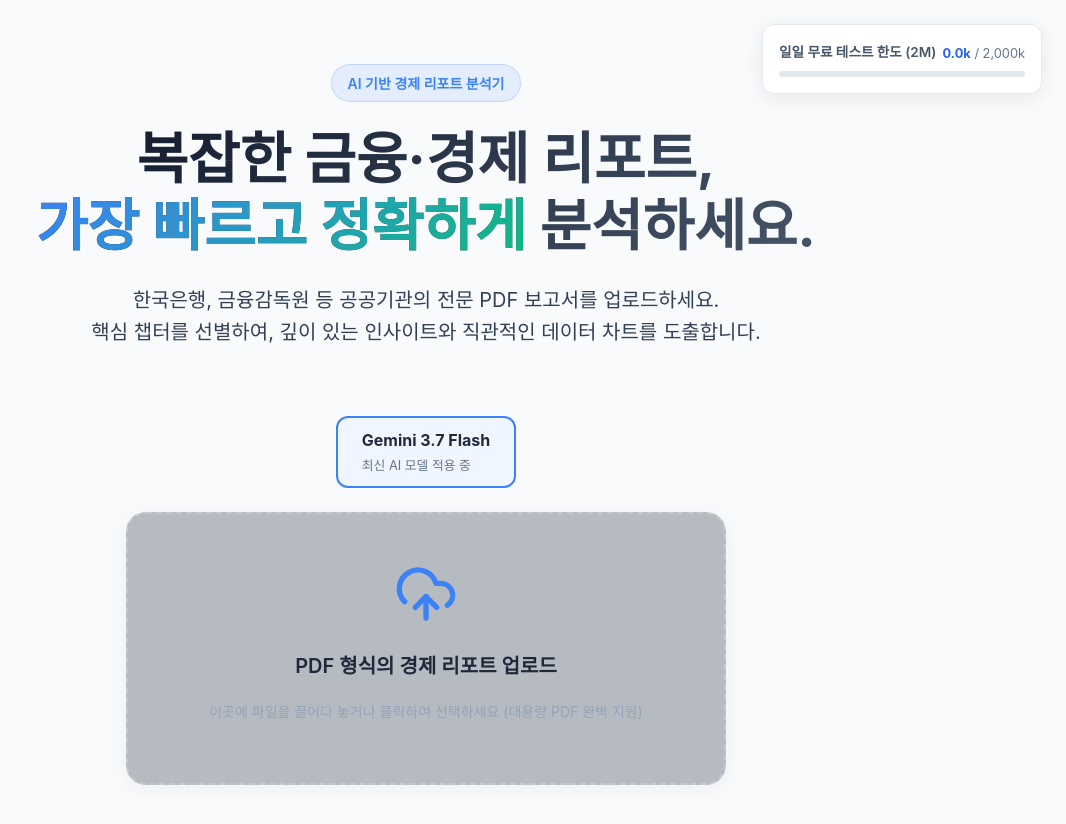
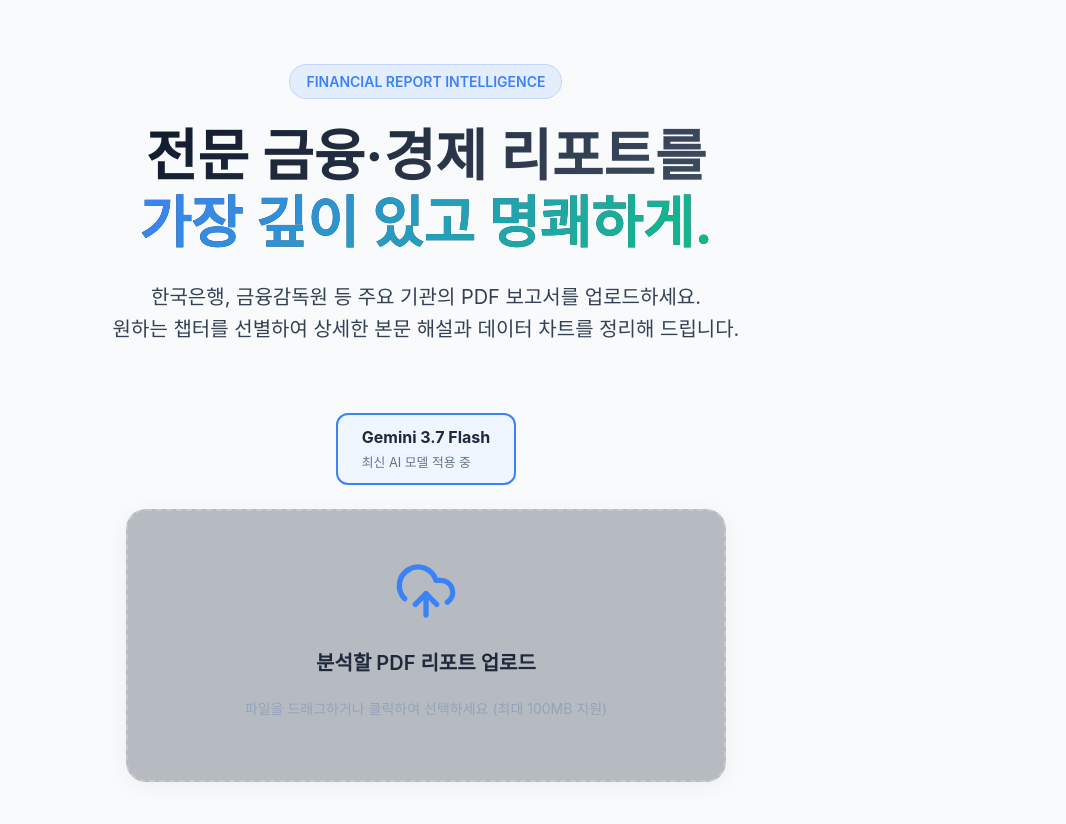
Before and after one commit to dodazi838/spoonfed-finance, a Next.js app: page / in a window 1280 px wide. Shown: the top 824 px of the page, without its empty margins (214-1280 px from the left). Built offline with nearby package versions, Linux system fonts and the light colour scheme; a web font is replaced by a local one.

Commit message:
design: refine landing page copy and clean top bar UI

```diff
--- a/src/app/page.tsx
+++ b/src/app/page.tsx
@@ -407,34 +407,15 @@ export default function Home() {
   return (
     <main className={styles.container}>
 
-      {/* 글로벌 토큰 위젯 */}
-      {isClient && (
-        <div className={styles.tokenWidget} title="API 할당량 초과 에러(429) 발생 시, 분당 요청 횟수(RPM) 또는 분당 토큰(TPM) 한도에 도달한 것이므로 1~2분 후 다시 시도해주세요.">
-          <div className={styles.tokenWidgetHeader}>
-            <span className={styles.tokenWidgetLabel}>일일 무료 테스트 한도 (2M)</span>
-            <span className={styles.tokenWidgetValue}>
-              <strong className={styles.tokenWidgetValueStrong}>{tokenFormatted}</strong> / 2,000k
-            </span>
-          </div>
-          <div className={styles.tokenWidgetTrack}>
-            <div style={{
-              width: `${tokenPercent}%`, height: '100%',
-              backgroundColor: tokenColor,
-              transition: 'width 0.5s ease-out, background-color 0.5s'
-            }} />
-          </div>
-        </div>
-      )}
-
       <section className={`${styles.hero} animate-fade-in`}>
-        <div className={styles.badge}>AI 기반 경제 리포트 분석기</div>
+        <div className={styles.badge}>FINANCIAL REPORT INTELLIGENCE</div>
         <h1 className={styles.title}>
-          복잡한 금융·경제 리포트,<br />
-          <span>가장 빠르고 정확하게</span> 분석하세요.
+          전문 금융·경제 리포트를<br />
+          <span>가장 깊이 있고 명쾌하게.</span>
         </h1>
         <p className={styles.description}>
-          한국은행, 금융감독원 등 공공기관의 전문 PDF 보고서를 업로드하세요.<br />
-          핵심 챕터를 선별하여, 깊이 있는 인사이트와 직관적인 데이터 차트를 도출합니다.
+          한국은행, 금융감독원 등 주요 기관의 PDF 보고서를 업로드하세요.<br />
+          원하는 챕터를 선별하여 상세한 본문 해설과 데이터 차트를 정리해 드립니다.
         </p>
       </section>
 
@@ -478,8 +459,8 @@ export default function Home() {
             ) : (
               <div className={styles.centeredColumn}>
                 <UploadCloud className={styles.uploadIcon} />
-                <h3 className={styles.uploadText}>PDF 형식의 경제 리포트 업로드</h3>
-                <p className={styles.uploadSubtext}>이곳에 파일을 끌어다 놓거나 클릭하여 선택하세요 (대용량 PDF 완벽 지원)</p>
+                <h3 className={styles.uploadText}>분석할 PDF 리포트 업로드</h3>
+                <p className={styles.uploadSubtext}>파일을 드래그하거나 클릭하여 선택하세요 (최대 100MB 지원)</p>
               </div>
             )}
           </div>
```
